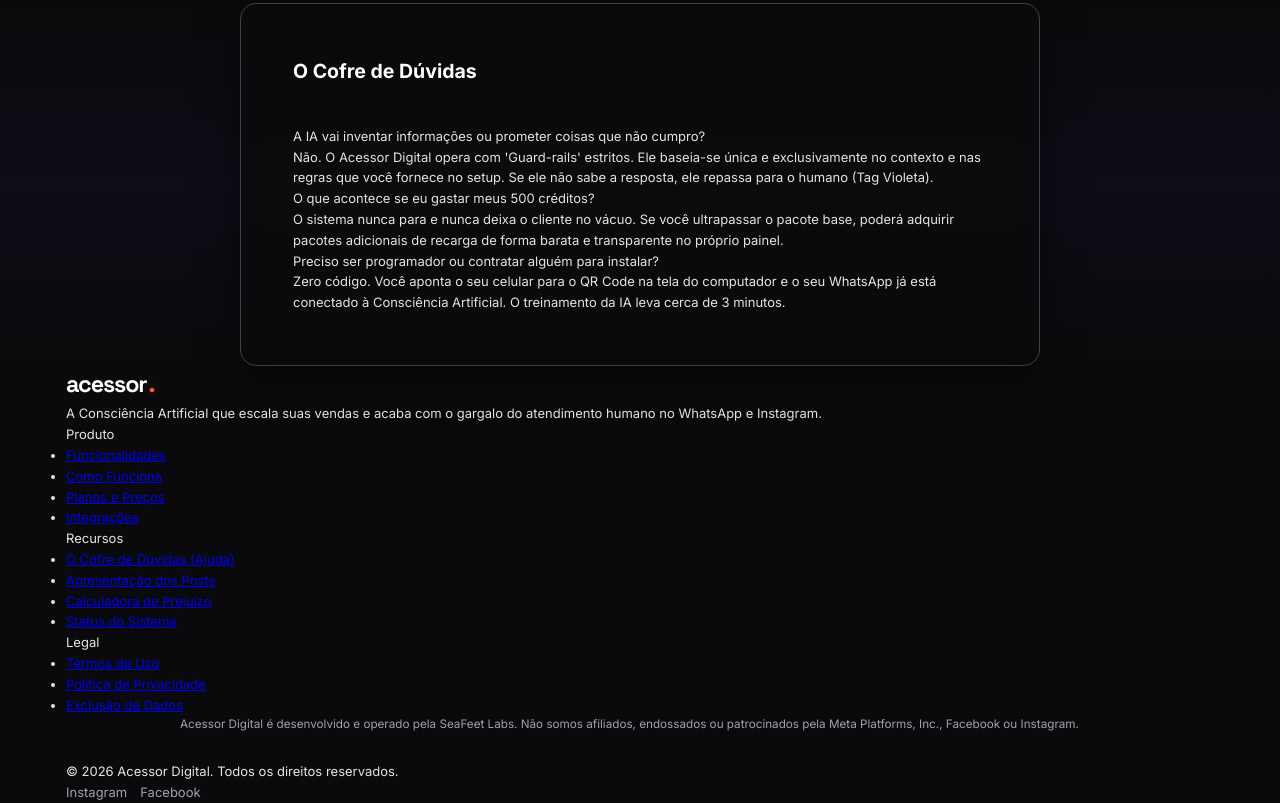
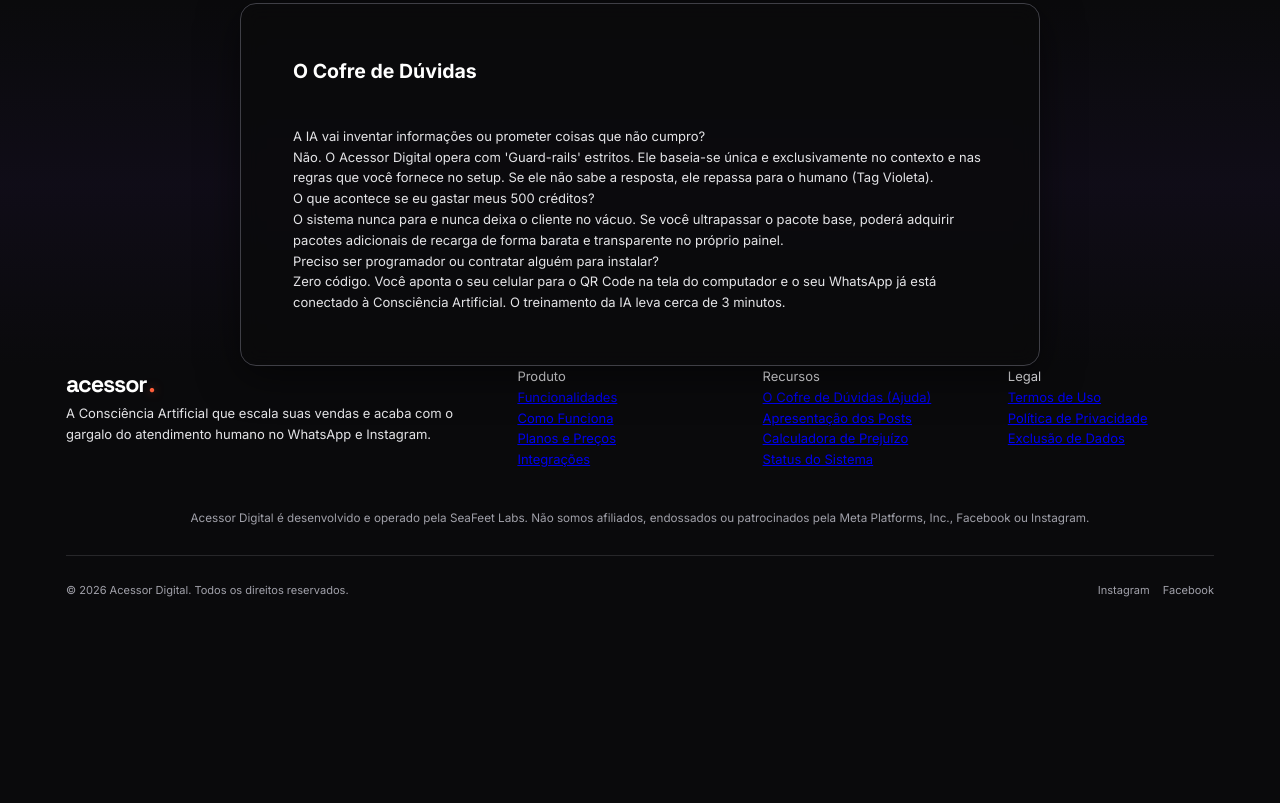
Before and after one commit to seafeetstarken/acessordigital-v1, a plain HTML site: page index.html in a window 1280 px wide. Shown: the part 7371-8174 px from the top of the page. After the commit the page ends 7971 px from the top, so only its background shows below. Drawn offline with Linux system fonts and the light colour scheme.

Commit message:
fix: reforca layout do footer

```diff
--- a/index.html
+++ b/index.html
@@ -1019,15 +1019,15 @@
   <!-- Footer -->
   <footer class="footer">
     <div class="container">
-      <div class="footer-grid">
-        <div class="footer-brand">
+      <div class="footer-grid" style="display:grid; grid-template-columns: 2fr 1fr 1fr 1fr; gap: 3rem; margin-bottom: 3rem; align-items: start;">
+        <div class="footer-brand" style="min-width: 0;">
           <a href="/" class="brand-logo">acessor<span class="dot">.</span></a>
           <p>A Consciência Artificial que escala suas vendas e acaba com o gargalo do atendimento humano no WhatsApp e Instagram.</p>
         </div>
 
-        <div>
+        <div style="min-width: 0;">
           <div class="footer-heading">Produto</div>
-          <ul class="footer-links">
+          <ul class="footer-links" style="list-style: none; margin: 0; padding: 0;">
             <li><a href="#solucao">Funcionalidades</a></li>
             <li><a href="#cockpit">Como Funciona</a></li>
             <li><a href="#precos">Planos e Preços</a></li>
@@ -1035,9 +1035,9 @@
           </ul>
         </div>
 
-        <div>
+        <div style="min-width: 0;">
           <div class="footer-heading">Recursos</div>
-          <ul class="footer-links">
+          <ul class="footer-links" style="list-style: none; margin: 0; padding: 0;">
             <li><a href="/politica-de-privacidade">O Cofre de Dúvidas (Ajuda)</a></li>
             <li><a href="/previewposts">Apresentação dos Posts</a></li>
             <li><a href="/">Calculadora de Prejuízo</a></li>
@@ -1045,9 +1045,9 @@
           </ul>
         </div>
 
-        <div>
+        <div style="min-width: 0;">
           <div class="footer-heading">Legal</div>
-          <ul class="footer-links">
+          <ul class="footer-links" style="list-style: none; margin: 0; padding: 0;">
             <li><a href="/termos-de-uso">Termos de Uso</a></li>
             <li><a href="/politica-de-privacidade">Política de Privacidade</a></li>
             <li><a href="/exclusao-de-dados">Exclusão de Dados</a></li>
@@ -1055,11 +1055,11 @@
         </div>
       </div>
 
-      <div style="max-width: 920px; margin: 0 auto 2rem; color: var(--text-muted); font-size: 0.9rem; line-height: 1.7;">
+      <div style="max-width: 920px; margin: 0 auto 2rem; color: var(--text-muted); font-size: 0.9rem; line-height: 1.7; text-align: center;">
         Acessor Digital é desenvolvido e operado pela SeaFeet Labs. Não somos afiliados, endossados ou patrocinados pela Meta Platforms, Inc., Facebook ou Instagram.
       </div>
 
-      <div class="footer-bottom">
+      <div class="footer-bottom" style="border-top: 1px solid var(--border-subtle); padding-top: 2rem; display: flex; justify-content: space-between; align-items: center; font-size: 0.85rem; color: var(--text-muted); flex-wrap: wrap; gap: 1rem;">
         <div>&copy; 2026 Acessor Digital. Todos os direitos reservados.</div>
         <div style="display: flex; gap: 1rem;">
           <a href="https://instagram.com/acessordigital.ai/" target="_blank" style="color: var(--text-muted); text-decoration: none;">Instagram</a>
```
